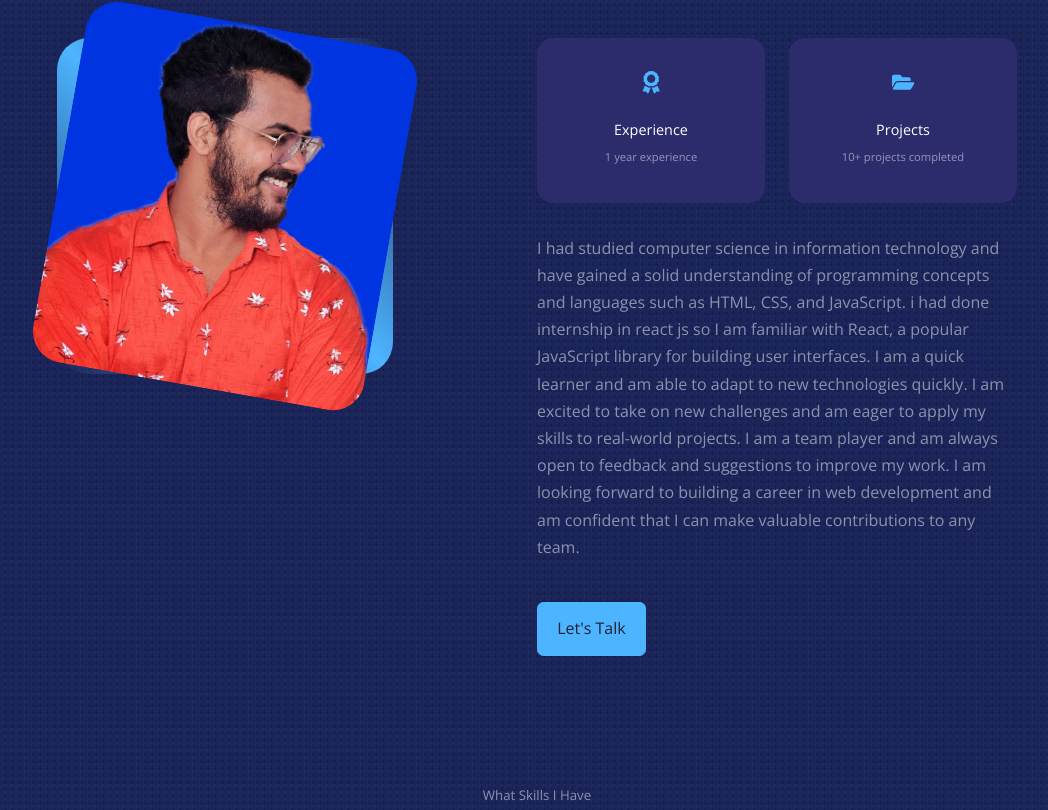
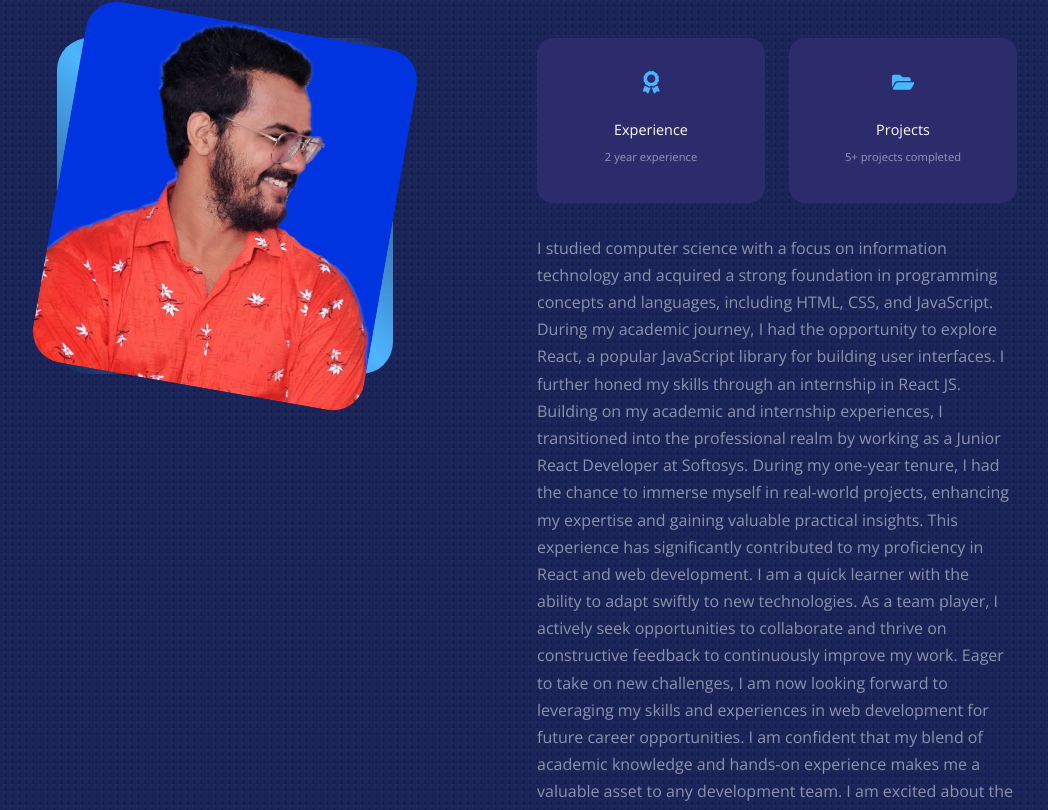
Before and after one commit to bhupi-010/my-portfolio, a React (Create React App) app: page / in a window 1280 px wide. Shown: the part 1001-1811 px from the top of the page, without its empty margins (103-1151 px from the left). Built offline with nearby package versions, Linux system fonts and the light colour scheme.

Commit message:
info updated

```diff
--- a/src/components/about/About.jsx
+++ b/src/components/about/About.jsx
@@ -56,32 +56,44 @@ const About = () => {
           initial={{ x: -300 }}
           animate={{ x: animateTitle ? 0 : -300 }} // Only animate when in view
           transition={{ delay: 0.3 }}
-        className="about_content">
+          className="about_content"
+        >
           <div className="about_cards">
             <article className="about_card">
               <FaAward className="about_icon" />
               <h5>Experience</h5>
-              <small>1 year experience</small>
+              <small>2 year experience</small>
             </article>
 
             <article className="about_card">
               <FaFolderOpen className="about_icon" />
               <h5>Projects</h5>
-              <small>10+ projects completed</small>
+              <small>5+ projects completed</small>
             </article>
           </div>
 
           <p>
-            I had studied computer science in information technology and have
-            gained a solid understanding of programming concepts and languages
-            such as HTML, CSS, and JavaScript. i had done internship in react js
-            so I am familiar with React, a popular JavaScript library for
-            building user interfaces. I am a quick learner and am able to adapt
-            to new technologies quickly. I am excited to take on new challenges
-            and am eager to apply my skills to real-world projects. I am a team
-            player and am always open to feedback and suggestions to improve my
-            work. I am looking forward to building a career in web development
-            and am confident that I can make valuable contributions to any team.
+            I studied computer science with a focus on information technology
+            and acquired a strong foundation in programming concepts and
+            languages, including HTML, CSS, and JavaScript. During my academic
+            journey, I had the opportunity to explore React, a popular
+            JavaScript library for building user interfaces. I further honed my
+            skills through an internship in React JS. Building on my academic
+            and internship experiences, I transitioned into the professional
+            realm by working as a Junior React Developer at Softosys. During my
+            one-year tenure, I had the chance to immerse myself in real-world
+            projects, enhancing my expertise and gaining valuable practical
+            insights. This experience has significantly contributed to my
+            proficiency in React and web development. I am a quick learner with
+            the ability to adapt swiftly to new technologies. As a team player,
+            I actively seek opportunities to collaborate and thrive on
+            constructive feedback to continuously improve my work. Eager to take
+            on new challenges, I am now looking forward to leveraging my skills
+            and experiences in web development for future career opportunities.
+            I am confident that my blend of academic knowledge and hands-on
+            experience makes me a valuable asset to any development team. I am
+            excited about the prospect of contributing to meaningful projects
+            and continuing to grow in my career.
           </p>
           <div className="button">
             <a href="#contact" className="btn btn-primary">
--- a/src/components/header/Header.jsx
+++ b/src/components/header/Header.jsx
@@ -28,7 +28,7 @@ const Header = () => {
           animate={{ x: 0 }}
           transition={{ duration: 0.75 }}
         >
-          React Developer
+          React/Next Developer
         </motion.h5>
         <CTA />
 
```
Lines whose indentation alone changed are shown as unchanged.
